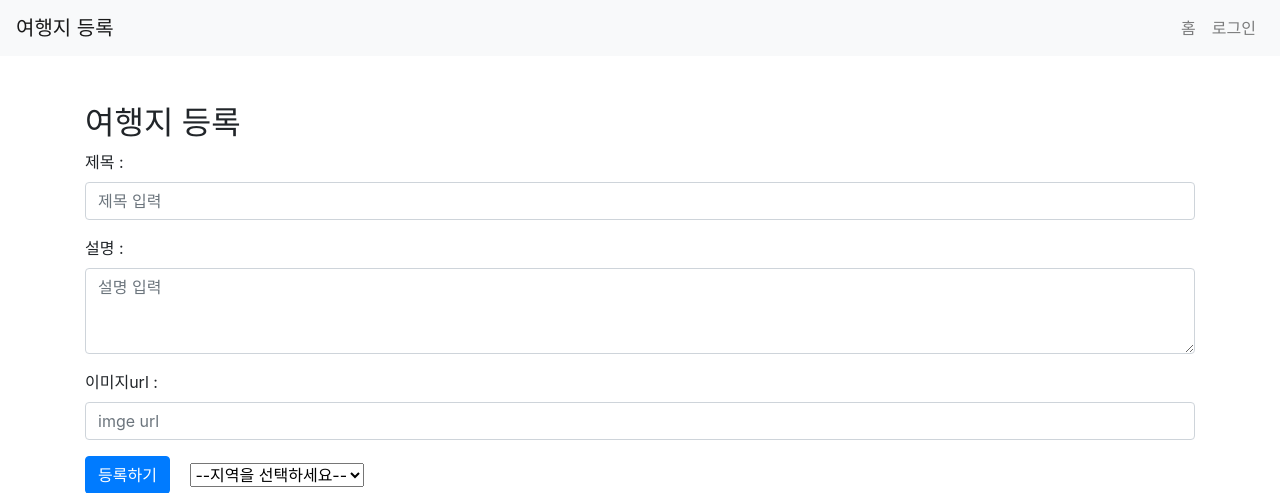
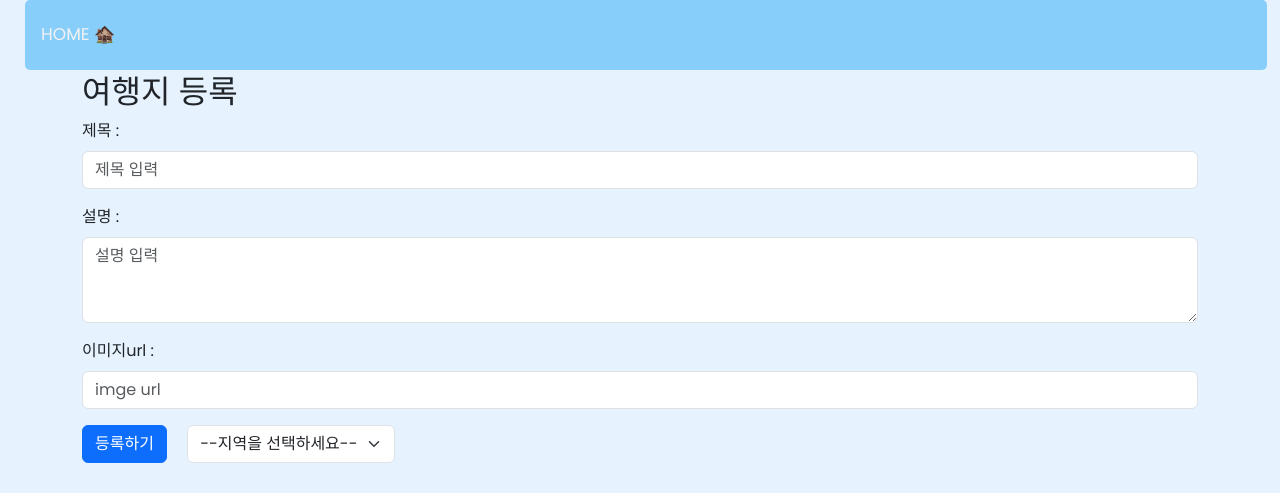
Before and after one commit to hanghae-team2/travel-log, a Flask app: template templates/registration.html in a window 1280 px wide. Shown: the top 493 px of the page. Run offline with Flask 3, Linux system fonts and the light colour scheme; the template is opened without the code that fills it, so the values that code supplies are empty; some libraries are stand-ins or nearby versions.

Commit message:
Add navigation bar

```diff
--- a/templates/registration.html
+++ b/templates/registration.html
@@ -8,19 +8,23 @@
       rel="stylesheet"
       href="https://maxcdn.bootstrapcdn.com/bootstrap/4.0.0/css/bootstrap.min.css"
     />
+    <link
+      href="https://cdn.jsdelivr.net/npm/bootstrap@5.3.0/dist/css/bootstrap.min.css"
+      rel="stylesheet"
+      integrity="sha384-9ndCyUaIbzAi2FUVXJi0CjmCapSmO7SnpJef0486qhLnuZ2cdeRhO02iuK6FUUVM"
+      crossorigin="anonymous"
+    />
+    <link
+      type="text/css"
+      rel="stylesheet"
+      href="{{ url_for('static', filename='stylesheets/byuser.css')}}"
+    />
+    <script src="https://code.jquery.com/jquery-3.6.4.min.js"></script>
   </head>
+
   <body>
-    <nav class="navbar navbar-expand-lg navbar-light bg-light">
-      <a class="navbar-brand" href="#">여행지 등록</a>
-      <ul class="navbar-nav ml-auto">
-        <li class="nav-item"></li>
-        <li class="nav-item">
-          <a class="nav-link" href="{{url_for('home')}}">홈</a>
-        </li>
-        <li class="nav-item">
-          <a class="nav-link" href="{{url_for('getLogin')}}">로그인</a>
-        </li>
-      </ul>
+    <nav class="navbar">
+      <a href="{{url_for('home')}}">HOME 🏚️</a>
     </nav>
 
     <!-- <label for="title">제목 :</label>
```
